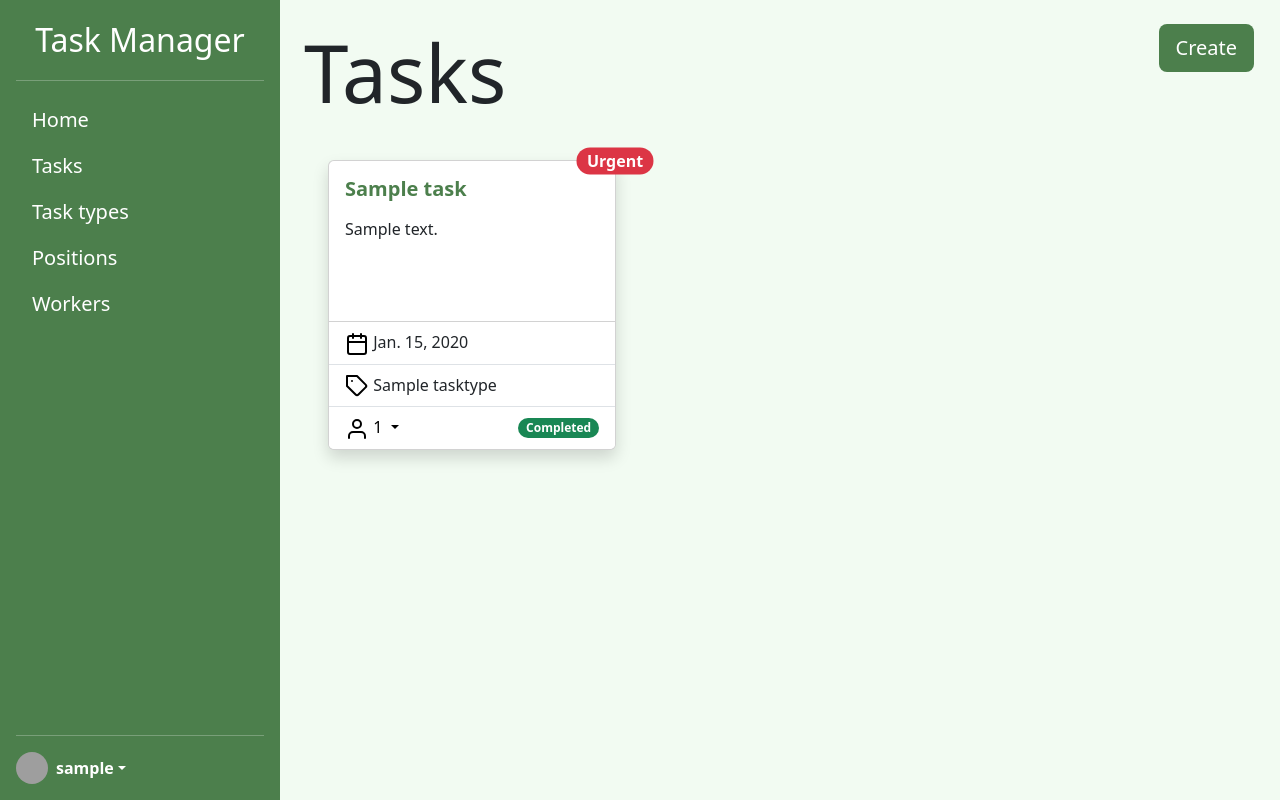
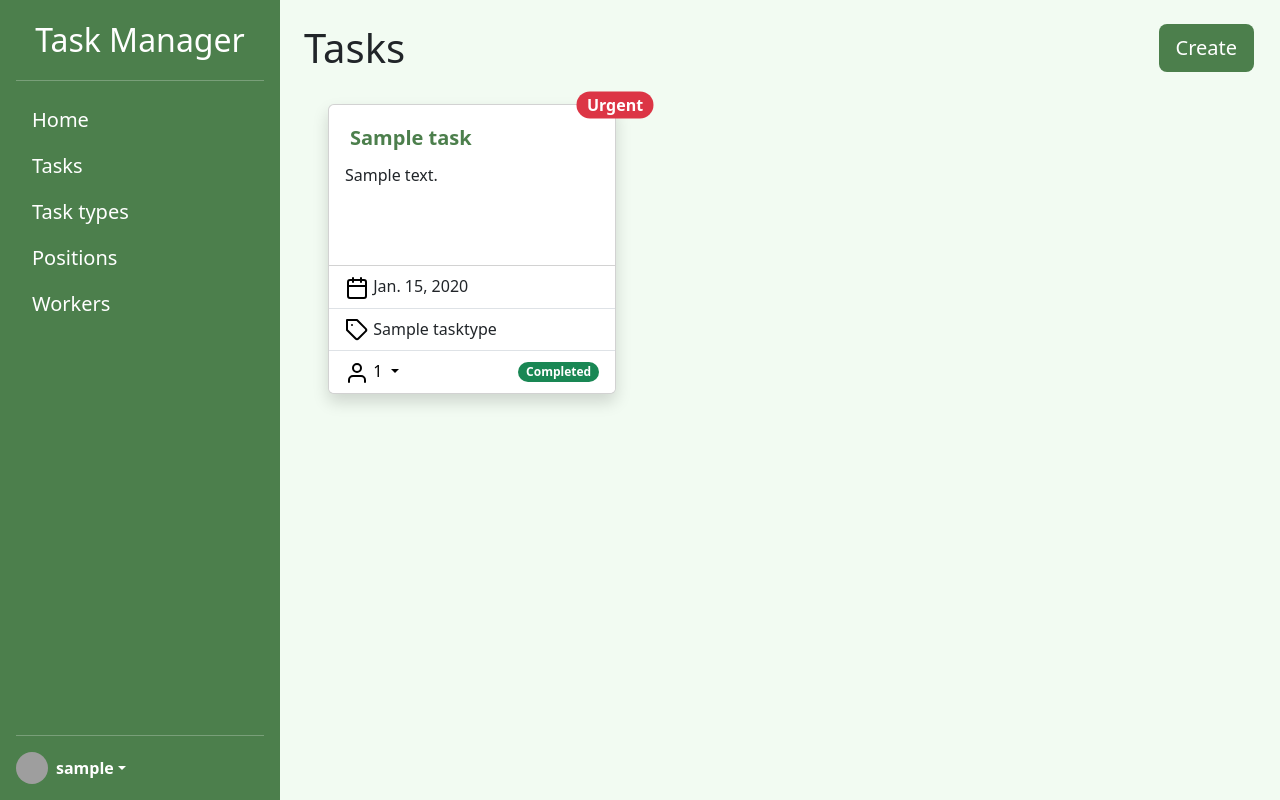
Before and after one commit to rinotokun/task-manager, a Django app: page /tasks/ in a window 1280 px wide. Run offline with Django 5.2, Linux system fonts and the light colour scheme; a user stored in the database is signed in; tables that the repository leaves empty hold one stand-in row (values such as "Sample post"); grey boxes are pictures that could not be loaded.

Commit message:
Polish list headings and task card titles

```diff
--- a/static/css/styles.css
+++ b/static/css/styles.css
@@ -125,6 +125,20 @@ body {
 
 .task-title-color {
     color: #4C7F4C;
+    text-decoration: none;
+    margin: 0;
+    padding: 5px;
+    border-radius: 5px;
+    display: inline-block;
+    transition: all 0.3s ease-in-out;
+}
+
+.task-title-color:hover {
+    color: #fff;
+    margin: 0;
+    background-color: #4C7F4C;
+    padding: 5px;
+    border-radius: 5px;
 }
 
 .text-bg-in-progress {
--- a/templates/task_manager/position_list.html
+++ b/templates/task_manager/position_list.html
@@ -1,7 +1,7 @@
 {% extends "base.html" %}
 
 {% block content %}
-  <h1 class="display-1">
+  <h1>
     Positions
     <a href="{% url 'task_manager:position-create' %}" class="btn-color btn link-to-page btn-lg">
       Create
--- a/templates/task_manager/task_list.html
+++ b/templates/task_manager/task_list.html
@@ -2,18 +2,18 @@
 {% load static %}
 
 {% block content %}
-  <p class="display-1">Tasks
+  <h1>Tasks
     <a href="{% url 'task_manager:task-create' %}" class="btn-color btn link-to-page btn-lg">
       Create
     </a>
-  </p>
+  </h1>
   {% if task_list %}
     {% for task in task_list %}
       <div class="card m-4 shadow" style="width: 18rem; display: inline-block;">
         <div class="card-body-ticket card-body">
           <h5 class="card-title">
             <strong>
-              <a href="{% url "task_manager:task-detail" pk=task.id %}?next={{ request.get_full_path }}" class="task-title-color link-offset-2 link-underline link-underline-opacity-0">
+              <a href="{% url "task_manager:task-detail" pk=task.id %}?next={{ request.get_full_path }}" class="task-title-color">
                 {{ task.name }}
               </a>
             </strong>
@@ -21,7 +21,7 @@
           <span class="position-absolute top-0 start-100 translate-middle badge rounded-pill text-bg-{{ task.priority_color }} fs-6">
             {{ task.priority }}
           </span>
-          <p class="card-text card-text-ticket mt-3">{{ task.description }}</p>
+          <p class="card-text card-text-ticket">{{ task.description }}</p>
         </div>
         <ul class="list-group list-group-flush">
           <li class="list-group-item">
--- a/templates/task_manager/tasktype_list.html
+++ b/templates/task_manager/tasktype_list.html
@@ -1,7 +1,7 @@
 {% extends "base.html" %}
 
 {% block content %}
-  <h1 class="display-1">
+  <h1>
     Task Types
     <a href="{% url 'task_manager:tasktype-create' %}" class="btn-color btn link-to-page btn-lg">
       Create
```
